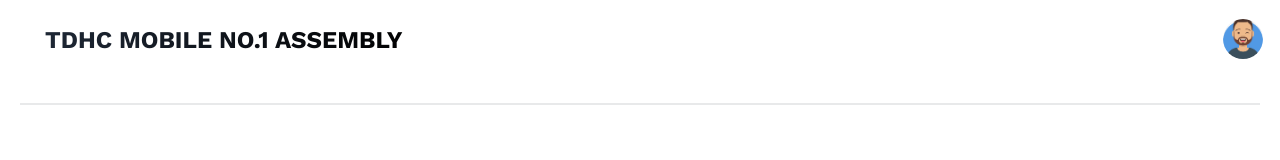
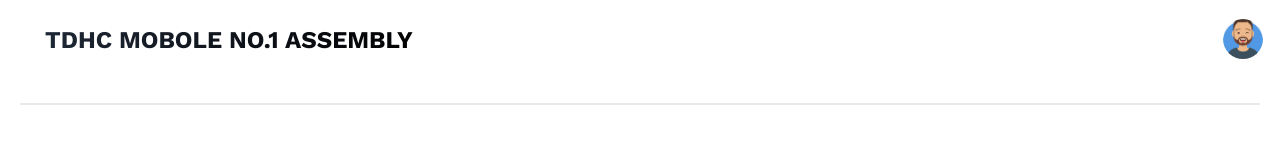
Before and after one commit to erickpabi1995/Church-Management, a React (Create React App) app: page /tdhc in a window 1280 px wide. Shown: the top 160 px of the page. Built offline with nearby package versions, Linux system fonts and the light colour scheme; no server answers.

Commit message:
fix type

```diff
--- a/src/components/Layout/Navbar.js
+++ b/src/components/Layout/Navbar.js
@@ -12,7 +12,7 @@ const Navbar = () => {
       <div className="navbar bg-base-100">
         <div className="flex-1">
           <h3 className="btn btn-ghost text-2xl font-bold text-transparent bg-clip-text bg-gradient-to-r from-gray-800 to-black hover:from-black hover:to-gray-800 transition duration-300">
-            TDHC MOBILE NO.1 ASSEMBLY
+            TDHC MOBOLE NO.1 ASSEMBLY
           </h3>
         </div>
         <div className="flex-none">
```
